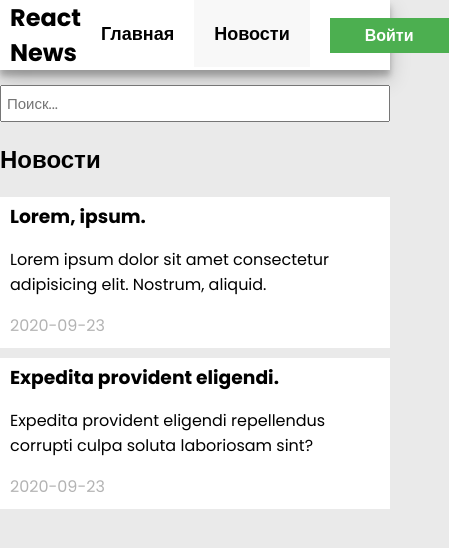
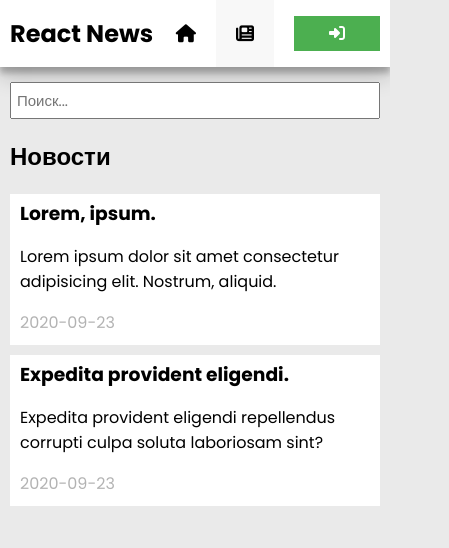
Before and after one commit to dvnikolaev/react-redux-news, a React (Create React App) app: page /news in a window 390 px wide. Shown: the top 548 px of the page, 449 px wide, since content can reach past the window. Built offline with nearby package versions, Linux system fonts and the light colour scheme.

Commit message:
add media

```diff
--- a/public/index.html
+++ b/public/index.html
@@ -11,6 +11,7 @@
     />
     <link rel="apple-touch-icon" href="%PUBLIC_URL%/logo192.png" />
     <link href="https://fonts.googleapis.com/css2?family=Poppins:wght@400;700&display=swap" rel="stylesheet">
+    <script src="https://kit.fontawesome.com/51aacefb98.js" crossorigin="anonymous"></script>
     <!--
       manifest.json provides metadata used when your web app is installed on a
       user's mobile device or desktop. See https://developers.google.com/web/fundamentals/web-app-manifest/
--- a/src/components/Modal/modal.css
+++ b/src/components/Modal/modal.css
@@ -20,3 +20,9 @@
   -ms-border-radius: 5px;
   -o-border-radius: 5px;
 }
+
+@media screen and (max-width: 410px) {
+  .modal-body {
+    min-width: 90%;
+  }
+}
--- a/src/components/app-auth/app-auth.css
+++ b/src/components/app-auth/app-auth.css
@@ -32,3 +32,18 @@
 .button--error:active {
   background: #ff7e7e;
 }
+.icon__text {
+  margin-left: 10px;
+}
+
+@media screen and (max-width: 1200px) {
+  .auth {
+    margin: 0 10px 0 20px;
+  }
+}
+
+@media screen and (max-width: 670px) {
+  .icon__text {
+    display: none;
+  }
+}
--- a/src/components/app-auth/app-auth.js
+++ b/src/components/app-auth/app-auth.js
@@ -24,6 +24,7 @@ const Auth = ({ isAuth, onLogout }) => {
     if (isAuth) {
       return (
         <button className="button button--error" onClick={logout}>
+          <i className="fas fa-sign-out-alt"></i>
           Выйти
         </button>
       );
@@ -33,7 +34,8 @@ const Auth = ({ isAuth, onLogout }) => {
         className="button button--success"
         onClick={() => setIsOpen(true)}
       >
-        Войти
+        <i className="fas fa-sign-in-alt"></i>
+        <span className="icon__text">Войти</span>
       </button>
     );
   };
--- a/src/components/app-navigation/navigation-list/navigation-list-item.js
+++ b/src/components/app-navigation/navigation-list/navigation-list-item.js
@@ -1,14 +1,14 @@
 import React from "react";
 import { NavLink } from "react-router-dom";
 
-const NavigationListItem = ({ name, link }) => {
+const NavigationListItem = ({ name, link, icon }) => {
   return (
     <li className="header-nav__item">
       <NavLink
         exact
         to={link}
         className="header-nav__link"
-        activeClassName="header-nav__link--active">{name}</NavLink>
+        activeClassName="header-nav__link--active"><i className={icon}></i> <span className="icon__text">{name}</span></NavLink>
     </li>
   );
 };
--- a/src/components/app-navigation/navigation-list/navigation-list.js
+++ b/src/components/app-navigation/navigation-list/navigation-list.js
@@ -7,15 +7,17 @@ const NavigationList = () => {
     {
       name: "Главная",
       link: "/",
+      icon: "fas fa-home"
     },
     {
       name: "Новости",
       link: "/news",
+      icon: "fas fa-newspaper"
     },
   ];
 
   const renderListItem = navListItem.map((item) => (
-    <NavigationListItem name={item.name} link={item.link} key={item.name}/>
+    <NavigationListItem name={item.name} link={item.link} icon={item.icon} key={item.name}/>
   ));
 
   return (
--- a/src/pages/Main/page-main.css
+++ b/src/pages/Main/page-main.css
@@ -1,3 +1,9 @@
 .name {
   text-transform: capitalize;
 }
+
+@media screen and (max-width: 1200px) {
+  .page__main {
+    padding: 0 10px;
+  }
+}
--- a/src/pages/Main/page-main.js
+++ b/src/pages/Main/page-main.js
@@ -21,12 +21,12 @@ const Main = ({ username }) => {
   };
 
   return (
-    <div>
+    <main className="page__main">
       <h3>
         Привет, <span className="name">{name}!</span>
       </h3>
       {renderInfo()}
-    </div>
+    </main>
   );
 };
 
--- a/src/pages/News/page-news.js
+++ b/src/pages/News/page-news.js
@@ -1,17 +1,19 @@
-import React, { useState } from 'react';
+import React, { useState } from "react";
 
-import NewsList from '../../components/news-list/news-list';
-import NewsAdd from '../../components/news-add/news-add';
-import NewsSearch from '../../components/news-search/news-search';
+import NewsList from "../../components/news-list/news-list";
+import NewsAdd from "../../components/news-add/news-add";
+import NewsSearch from "../../components/news-search/news-search";
 
 const PageNews = () => {
-  const [search, setSearch] = useState('');
+  const [search, setSearch] = useState("");
 
-  return <div>
-    <NewsSearch value={search} setValue={setSearch}/>
-    <NewsAdd />
-    <NewsList search={search.toLowerCase().trim()}/>
-  </div>
-}
+  return (
+    <main className="page__main">
+      <NewsSearch value={search} setValue={setSearch} />
+      <NewsAdd />
+      <NewsList search={search.toLowerCase().trim()} />
+    </main>
+  );
+};
 
 export default PageNews;
```
